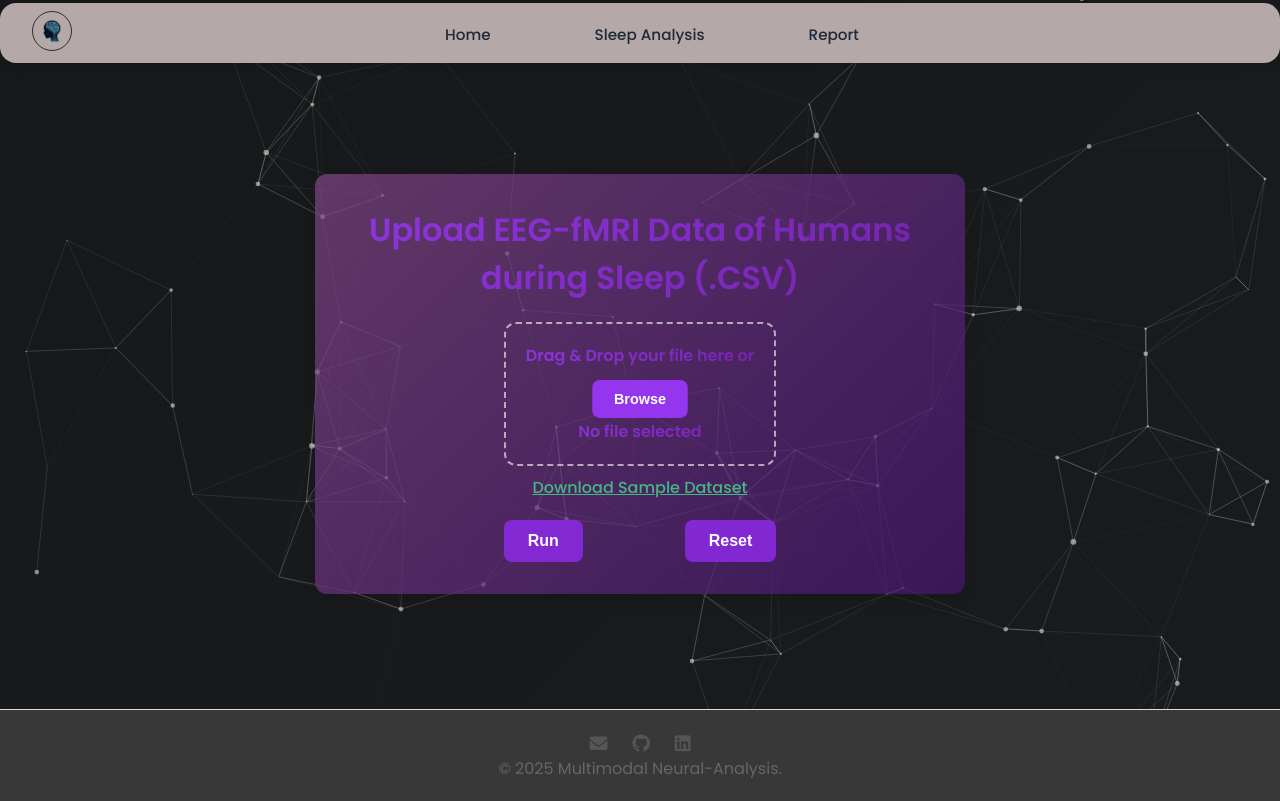
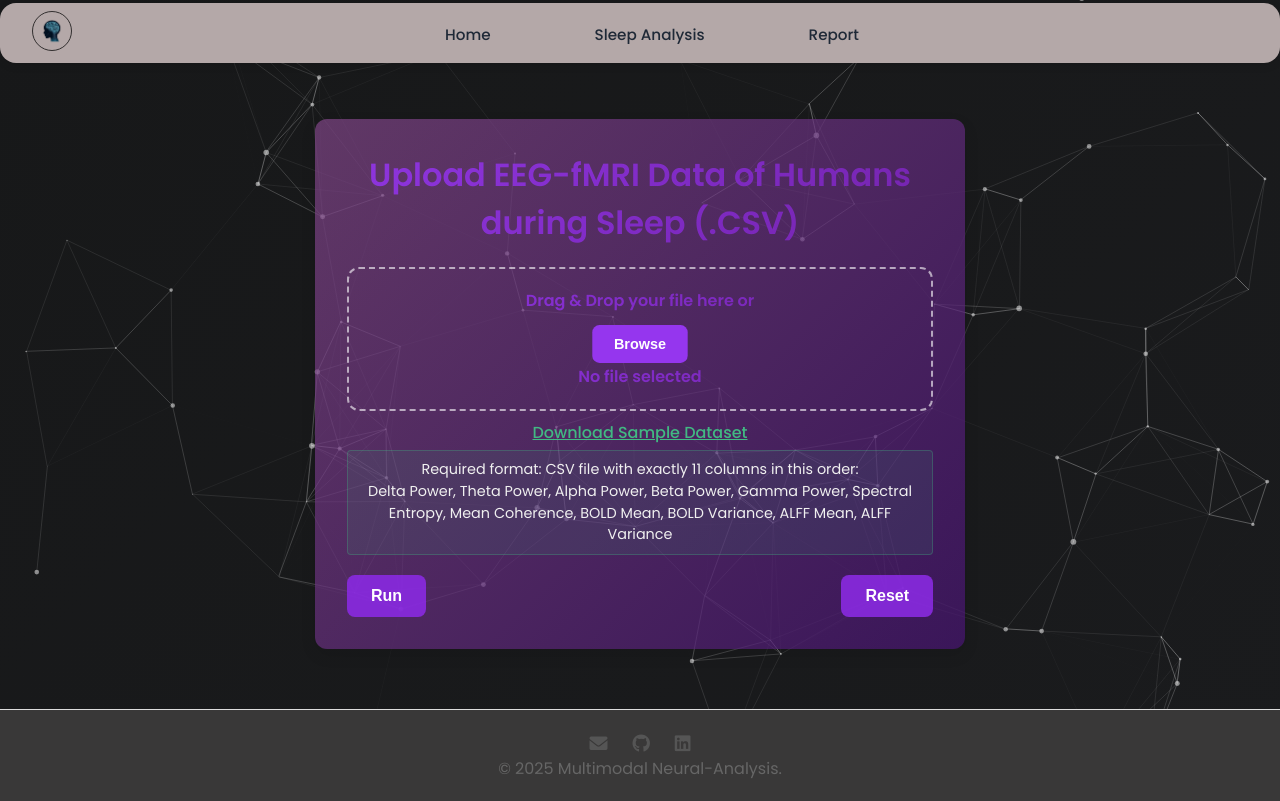
Before and after one commit to NaveedMalik91/NeuroFusionAnalyzer, a Flask app: page /model1 in a window 1280 px wide. Run offline with Flask 3, Linux system fonts and the light colour scheme.

Commit message:
Fix data validation and processing to require specific features.  The backend now only accepts a CSV with 11 specific features in a predefined order, rejecting files with extra columns or missing data.
Replit-Commit-Author: Agent
Replit-Commit-Session-Id: 773b6dba-7215-402b-9137-206b1549c3a7
Replit-Commit-Screenshot-Url: https://storage.googleapis.com/screenshot-production-us-central1/104e278e-b49f-44a0-8843-aa3484097083/4893158a-473a-4b2e-ac3f-9baad8b0ff85.jpg

```diff
--- a/app.py
+++ b/app.py
@@ -188,16 +188,14 @@ def upload_file():
         # Read the CSV file
         data = pd.read_csv(file)
 
-        # Check if data has the required columns
+        # Check if data has the required columns in the correct order
         validation_result = validate_data(data)
         if validation_result is not True:
             return jsonify({'error': validation_result}), 400
 
-        # Check if the State column exists (for labeled data)
-        has_labels = 'State' in data.columns
-
         # Process the data and generate predictions
-        processed_data = process_data(data, has_labels)
+        # We now explicitly pass has_labels=False since we expect no labels in input
+        processed_data = process_data(data, has_labels=False)
 
         return jsonify(processed_data)
 
@@ -205,7 +203,7 @@ def upload_file():
         print(f"Error processing file: {e}")
         return jsonify({'error': f'Error processing file: {str(e)}'}), 500
 
-def process_data(data, has_labels=True):
+def process_data(data, has_labels=False):
     """Process the data, generate predictions and visualizations"""
     # Extract features for the model
     features = preprocess_data(data)
@@ -214,26 +212,21 @@ def process_data(data, has_labels=True):
     predictions, predictions_prob = predict_with_model(features)
 
     # Generate visualizations
-    visualizations = generate_visualizations(data, predictions, predictions_prob, has_labels)
+    visualizations = generate_visualizations(data, predictions, predictions_prob, has_labels=False)
 
-    # Prepare response
+    # Map prediction indices to class names for display
+    class_names = BRAIN_STATES
+    predictions_str = [class_names[p] for p in predictions]
+
+    # Prepare response with predictions as class names
     response = {
-        'predictions': predictions.tolist(),
+        'predictions': predictions_str,
         'visualizations': visualizations
     }
 
-    # Include true labels in response if we have them
-    if has_labels:
-        # Map prediction indices to class names
-        class_names = BRAIN_STATES
-        predictions_str = [class_names[p] for p in predictions]
-
-        # Include true labels in response
-        response['true_labels'] = data['State'].tolist()
-
     return response
 
-def generate_visualizations(data, predictions, predictions_prob, has_labels=True):
+def generate_visualizations(data, predictions, predictions_prob, has_labels=False):
     """Generate visualization plots and convert to base64 for HTML display"""
     visualizations = {}
 
@@ -241,21 +234,10 @@ def generate_visualizations(data, predictions, predictions_prob, has_labels=True
     fig_distributions = plot_feature_distributions(data)
     visualizations['feature_distributions'] = fig_to_base64(fig_distributions)
 
-    # Generate confusion matrix if we have ground truth labels
-    if has_labels:
-        # Get true labels
-        y_true = data['State'].values
+    # We no longer include confusion matrix since we don't have ground truth labels
 
-        # Map prediction indices to class names
-        class_names = BRAIN_STATES  # Using ['Rest', 'Sleep']
-        predictions_str = [class_names[p] for p in predictions]
-
-        # Generate confusion matrix
-        fig_confusion = plot_confusion_matrix(y_true, predictions_str)
-        visualizations['confusion_matrix'] = fig_to_base64(fig_confusion)
-
-    # Generate feature correlation plot
-    fig_correlations = plot_feature_correlations(data.drop(columns=['State'] if has_labels else []))
+    # Generate feature correlation plot (no need to drop State column as it doesn't exist)
+    fig_correlations = plot_feature_correlations(data)
     visualizations['feature_correlations'] = fig_to_base64(fig_correlations)
 
     # Generate prediction distribution plot
@@ -270,7 +252,7 @@ def plot_feature_distributions(data):
     fig, axes = plt.subplots(2, 1, figsize=(10, 12))
 
     # EEG features (first 7 columns)
-    eeg_features = [col for col in data.columns if col not in ['State', 'BOLD Mean', 'BOLD Variance', 'ALFF Mean', 'ALFF Variance']]
+    eeg_features = [col for col in data.columns if col not in ['BOLD Mean', 'BOLD Variance', 'ALFF Mean', 'ALFF Variance']]
     eeg_data = data[eeg_features]
 
     # fMRI features (last 4 columns)
--- a/static/css/style_model1.css
+++ b/static/css/style_model1.css
@@ -479,3 +479,15 @@ body {
     color: #2c9f68;
     text-decoration: none;
 }
+
+/* Data format hint styling */
+.data-format-hint {
+    font-size: 0.9rem;
+    margin-top: 5px;
+    color: #f0f0f0;
+    background-color: rgba(66, 184, 131, 0.1);
+    border: 1px solid rgba(66, 184, 131, 0.3);
+    border-radius: 4px;
+    padding: 8px 12px;
+    line-height: 1.5;
+}
--- a/templates/model1.html
+++ b/templates/model1.html
@@ -48,7 +48,8 @@
                     <button type="button" class="upload-btn" onclick="document.getElementById('fileInput').click();">Browse</button>
                     <p id="fileName">No file selected</p>
                 </div>
-                <p><a href="{{ url_for('static', filename='assets/sample_data.csv') }}" download="sample_data.csv" class="sample-link">Download Sample Dataset</a></p>
+                <p><a href="{{ url_for('static', filename='assets/sample_data.csv') }}" download="sample_data.csv" class="sample-link">Download Sample Dataset</a>
+                <p class="data-format-hint">Required format: CSV file with exactly 11 columns in this order:<br>Delta Power, Theta Power, Alpha Power, Beta Power, Gamma Power, Spectral Entropy, Mean Coherence, BOLD Mean, BOLD Variance, ALFF Mean, ALFF Variance</p></p>
                 <div class="button-group">
                     <button type="submit" class="submit-btn">Run</button>
                     <button type="reset" class="reset-btn">Reset</button>
--- a/utils.py
+++ b/utils.py
@@ -18,7 +18,7 @@ BRAIN_STATES = ['Rest', 'Sleep']
 
 def validate_data(data):
     """
-    Validate that the uploaded data contains all required columns
+    Validate that the uploaded data contains exactly the required columns in the correct order
 
     Parameters:
     -----------
@@ -34,24 +34,19 @@ def validate_data(data):
     if data.empty:
         return "The uploaded file contains no data"
 
-    # Check for required columns
-    missing_columns = [col for col in EXPECTED_COLUMNS if col not in data.columns]
-    if missing_columns:
-        return f"Missing required columns: {', '.join(missing_columns)}"
+    # Check that columns match exactly the expected columns (including order)
+    if list(data.columns) != EXPECTED_COLUMNS:
+        return "Invalid data format. Data must contain exactly these columns in this order: " + ", ".join(EXPECTED_COLUMNS)
 
     # Check if numeric columns contain non-numeric data
     for col in EXPECTED_COLUMNS:
         if not pd.api.types.is_numeric_dtype(data[col]):
             return f"Column '{col}' contains non-numeric data"
 
-    # Check if the optional 'State' column contains valid values
-    if 'State' in data.columns:
-        valid_states = set(BRAIN_STATES)
-        unique_states = set(data['State'].unique())
-        invalid_states = unique_states - valid_states
-
-        if invalid_states:
-            return f"Invalid state values found: {', '.join(invalid_states)}. Valid states are: {', '.join(valid_states)}"
+    # Ensure no extra columns are present
+    if len(data.columns) != len(EXPECTED_COLUMNS):
+        extra_columns = [col for col in data.columns if col not in EXPECTED_COLUMNS]
+        return f"Extra columns not allowed: {', '.join(extra_columns)}"
 
     return True
 
```
Also changed, not shown: static/assets/sample_data.csv (+11 -11 lines).
